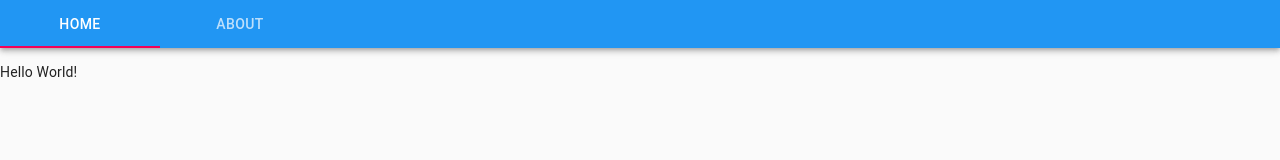
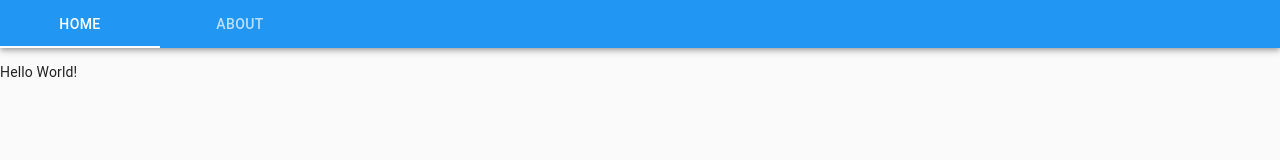
Before and after one commit to giannisp/react-boilerplate, a React app: page / in a window 1280 px wide. Shown: the top 160 px of the page. Built offline with nearby package versions, Linux system fonts and the light colour scheme.

Commit message:
Apply custom style for tabs indicator

```diff
--- a/src/components/Navigation.js
+++ b/src/components/Navigation.js
@@ -5,15 +5,19 @@
 import React from 'react';
 import { useLocation, useHistory } from 'react-router-dom';
 import { AppBar, Tabs, Tab } from '@material-ui/core';
+import { makeStyles } from '@material-ui/core/styles';
 
 const menu = [
   { title: 'Home', url: '/' },
   { title: 'About', url: '/about' },
 ];
 
+const useStyles = makeStyles({ indicator: { backgroundColor: 'white' } });
+
 function Navigation() {
   const location = useLocation();
   const history = useHistory();
+  const classes = useStyles();
 
   function onTabChange(event, value) {
     history.push(value);
@@ -21,7 +25,12 @@ function Navigation() {
 
   return (
     <AppBar position="static">
-      <Tabs value={location.pathname} onChange={onTabChange} aria-label="Menu">
+      <Tabs
+        value={location.pathname}
+        onChange={onTabChange}
+        classes={{ indicator: classes.indicator }}
+        aria-label="Menu"
+      >
         {menu.map(item => (
           <Tab key={item.url} label={item.title} value={item.url} />
         ))}
```
